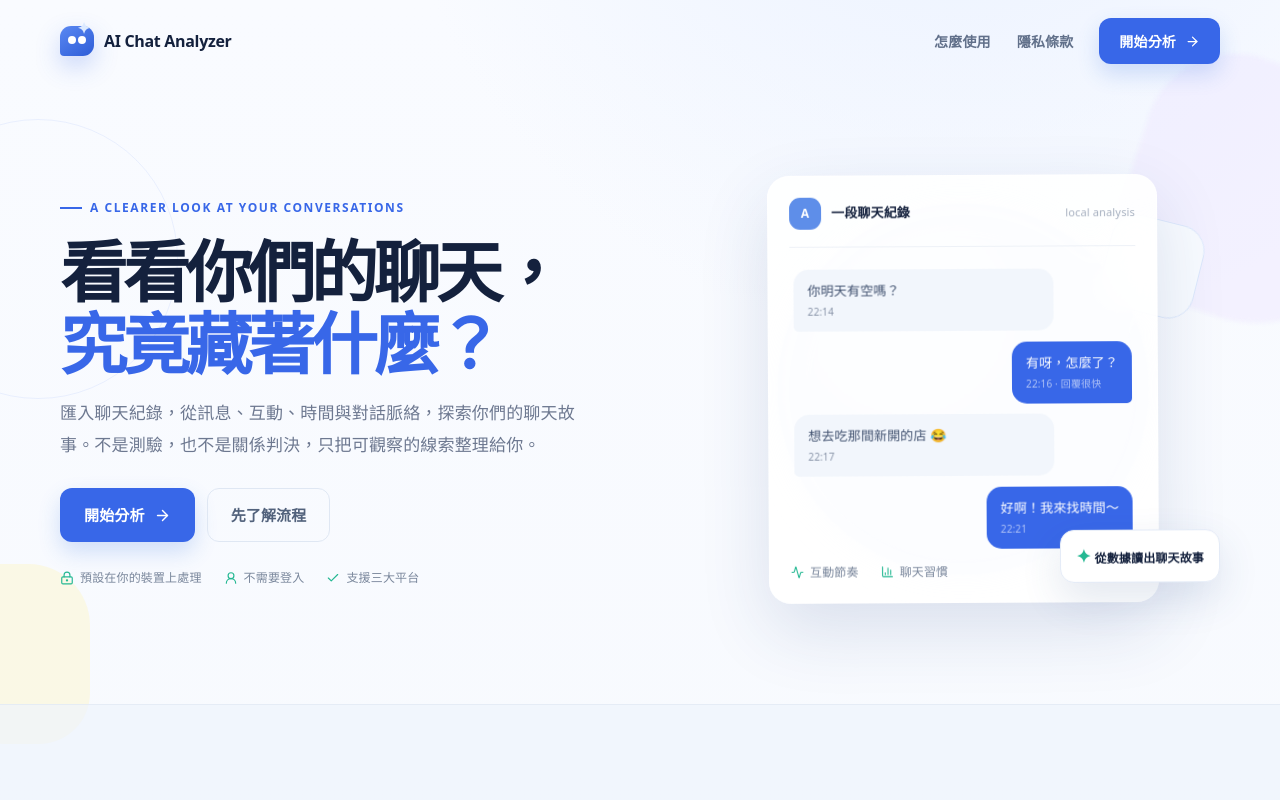
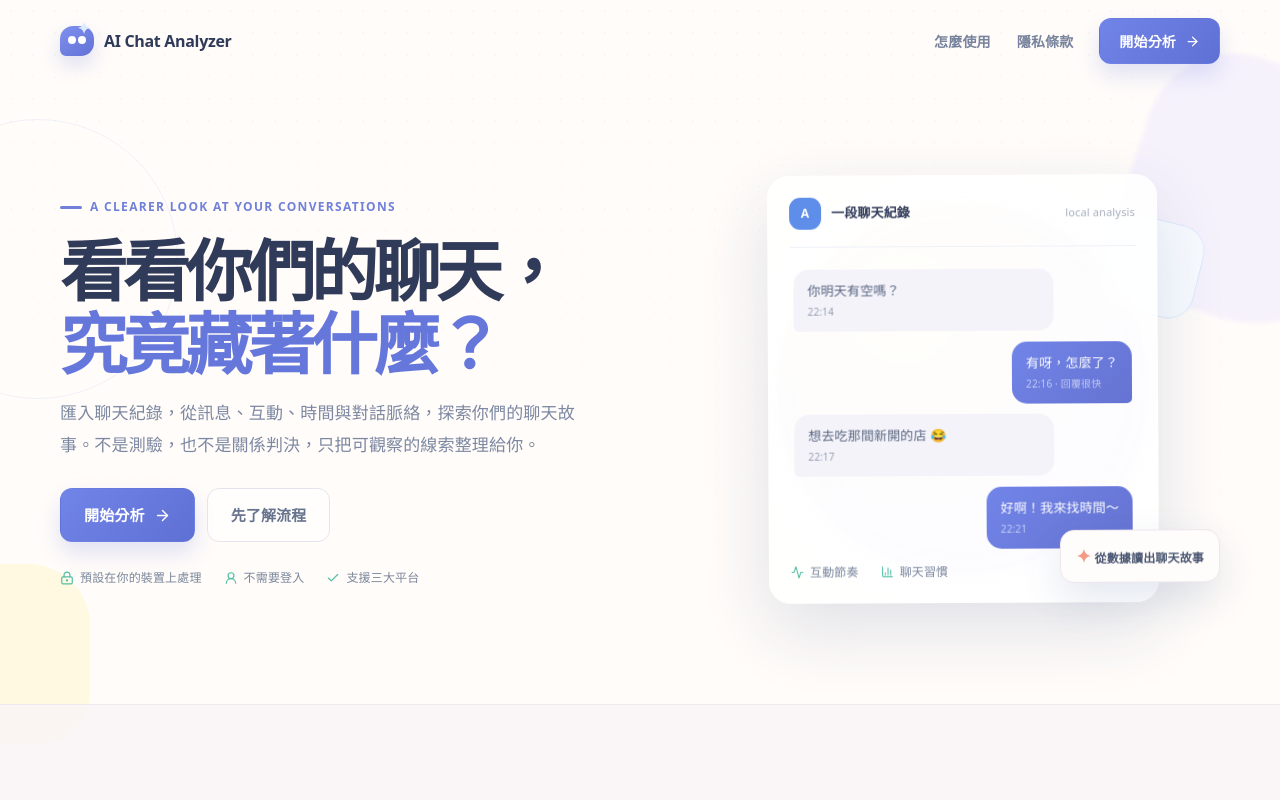
Before and after one commit to roy445/AI-Chat-Analyzer, a Next.js app: page / in a window 1280 px wide. Shown: the top 800 px of the page. Built offline with nearby package versions, Linux system fonts and the light colour scheme.

Commit message:
style: soften typography and refresh candy palette

```diff
--- a/src/app/globals.css
+++ b/src/app/globals.css
@@ -465,3 +465,86 @@ body {
 @keyframes cuteBob { 0%,100% { transform: translateY(0) rotate(-3deg); } 50% { transform: translateY(-9px) rotate(3deg); } } @keyframes orbitSpin { to { transform: rotate(360deg); } } @keyframes dotFloat { 0%,100% { transform: translateY(0) scale(1); } 50% { transform: translateY(-8px) scale(1.08); } }
 @media (max-width: 680px) { .analysis-loading { grid-template-columns: 1fr; gap: 8px; padding: 44px 24px; text-align: center; } .analysis-visual { margin: 0 auto; } .analysis-steps { justify-content: center; } .analysis-copy p { margin-inline: auto; } }
 @media (prefers-reduced-motion: reduce) { .analysis-core, .analysis-orbit, .analysis-dot { animation: none; } }
+
+/* Full visual direction refresh: creamy candy + friendly data tool */
+:root {
+  --ink: #303a59;
+  --muted: #7f8aa5;
+  --line: #e8e5ee;
+  --blue: #6578df;
+  --blue-dark: #4e5fc7;
+  --blue-soft: #f0f1ff;
+  --mint: #52bea2;
+  --coral: #f29a83;
+  --paper: #fffdfb;
+  --lavender: #f2efff;
+  --peach: #fff0e9;
+  --butter: #fff7d9;
+}
+
+body {
+  color: var(--ink);
+  background: #fffcf9;
+  font-weight: 460;
+}
+body::before { content: ""; position: fixed; z-index: -2; inset: 0; pointer-events: none; opacity: .44; background-image: radial-gradient(rgba(101,120,223,.09) 1px, transparent 1px); background-size: 22px 22px; mask-image: linear-gradient(to bottom, black, transparent 80%); }
+
+.brand-mark { color: var(--ink); }
+.brand-icon { background: linear-gradient(145deg, #7f91ef, #6271d5); border-radius: 13px 13px 13px 6px; box-shadow: 0 9px 20px rgba(101,120,223,.22); }
+.nav-link { color: #78839d; }
+.nav-link:hover { color: var(--blue-dark); }
+
+.eyebrow { color: #7180d8; letter-spacing: .11em; }
+.eyebrow::before { height: 3px; border-radius: 999px; }
+.hero h1, .flow-title h1, .report-main-header h2, .section-heading h2 { color: #303a59; }
+.hero h1 em { color: #6677dc; }
+.hero-copy, .section-heading p, .flow-title p, .feature-card p, .platform-card p, .step p { color: #7c88a2; }
+
+.btn-primary { background: linear-gradient(135deg, #7184e8, #5f70d4); box-shadow: 0 11px 22px rgba(101,120,223,.2); }
+.btn-primary:hover { background: linear-gradient(135deg, #6275dc, #5365c7); box-shadow: 0 15px 27px rgba(101,120,223,.27); }
+.btn-secondary { color: #6474d2; border-color: #dfe2fb; background: #fff; }
+.btn-ghost { color: #68748e; border-color: #e5e4ee; background: rgba(255,255,255,.68); }
+.btn-secondary:hover, .btn-ghost:hover { color: #5365c7; background: #f5f5ff; border-color: #cfd5f8; }
+
+.hero-art::before { background: radial-gradient(circle at 34% 28%, #fff8d8, #eeeaff 70%); }
+.chat-card { border-color: rgba(255,255,255,.92); background: rgba(255,255,255,.86); }
+.bubble { color: #586580; background: #f4f3fa; }
+.bubble.right { color: #fff; background: linear-gradient(135deg, #7184e8, #6573d1); }
+.art-label { color: #4c5873; border-color: #eee6ed; background: #fffdfb; }
+.art-label b { color: var(--coral); }
+
+.section-muted { background: rgba(249,245,247,.82); border-color: #eee8ef; }
+.feature-card, .surface-card, .platform-card { border-color: #e9e6ee; background: rgba(255,253,251,.9); box-shadow: 0 12px 32px rgba(78,75,109,.055); }
+.feature-card:hover, .report-main .surface-card:hover, .platform-card:hover { border-color: #d8daf2; box-shadow: 0 20px 42px rgba(78,75,109,.1); }
+.feature-icon, .guide-heading-icon, .upload-icon { color: #6878db; background: var(--blue-soft); }
+.feature-card:nth-child(2) .feature-icon { color: #44ac92; background: #eaf9f4; }
+.feature-card:nth-child(3) .feature-icon { color: #dd8c77; background: var(--peach); }
+
+.flow-page { background: rgba(255,252,249,.72); }
+.flow-header { border-color: #eee8ef; background: rgba(255,253,251,.78); }
+.progress-line { color: #a1a8ba; }
+.progress-line b { color: #6777d8; }
+.progress-dot.active { background: #7184e8; box-shadow: 0 0 0 5px #edefff, 0 0 18px rgba(101,120,223,.24); }
+.platform-card::before { opacity: .7; }
+.platform-card h3, .guide-top h2, .guide-step h3, .dropzone h3, .identify-card h3 { color: #3a4563; }
+.platform-card .card-arrow, .guide-official a { color: #6575d4; }
+.guide-summary > div, .participant-chip { background: #faf8fb; border-color: #eeeaf0; }
+.guide-summary b, .guide-step p, .guide-bullets, .notice { color: #74809a; }
+.notice { border-color: #e5e6f6; background: #f8f8ff; }
+.dropzone { border-color: #cbd1f3; background: rgba(255,255,255,.72); }
+.dropzone:hover, .dropzone.dragging { border-color: #7586e8; background: #f5f5ff; }
+.error-box { border-color: #f6d5cb; background: #fff8f5; }
+
+.report-sidebar h1, .report-section-title h3 { color: #3b4665; }
+.sidebar-nav button { color: #7b87a0; }
+.sidebar-nav button:hover, .sidebar-nav button.active { color: #5e6fd0; background: #f1f2ff; }
+.stat-card, .report-main .surface-card { border-color: #e9e6ee; background: rgba(255,253,251,.88); }
+.stat-card strong, .metric-value { color: #4d5fc8; }
+
+/* Keep motion but make the rhythm softer and more playful. */
+.analysis-loading { border-color: #ebe8f1; background: linear-gradient(135deg, rgba(255,253,251,.96), rgba(247,247,255,.92)); }
+.analysis-core { background: linear-gradient(145deg, #8c9af1, #7b73d9); }
+.analysis-step.active { color: #5e6d95; }
+.analysis-step.active i { border-color: #7788e7; background: #7788e7; box-shadow: 0 0 0 4px #eff0ff; }
+
+@media (prefers-reduced-motion: reduce) { body::before { display: none; } }
```
